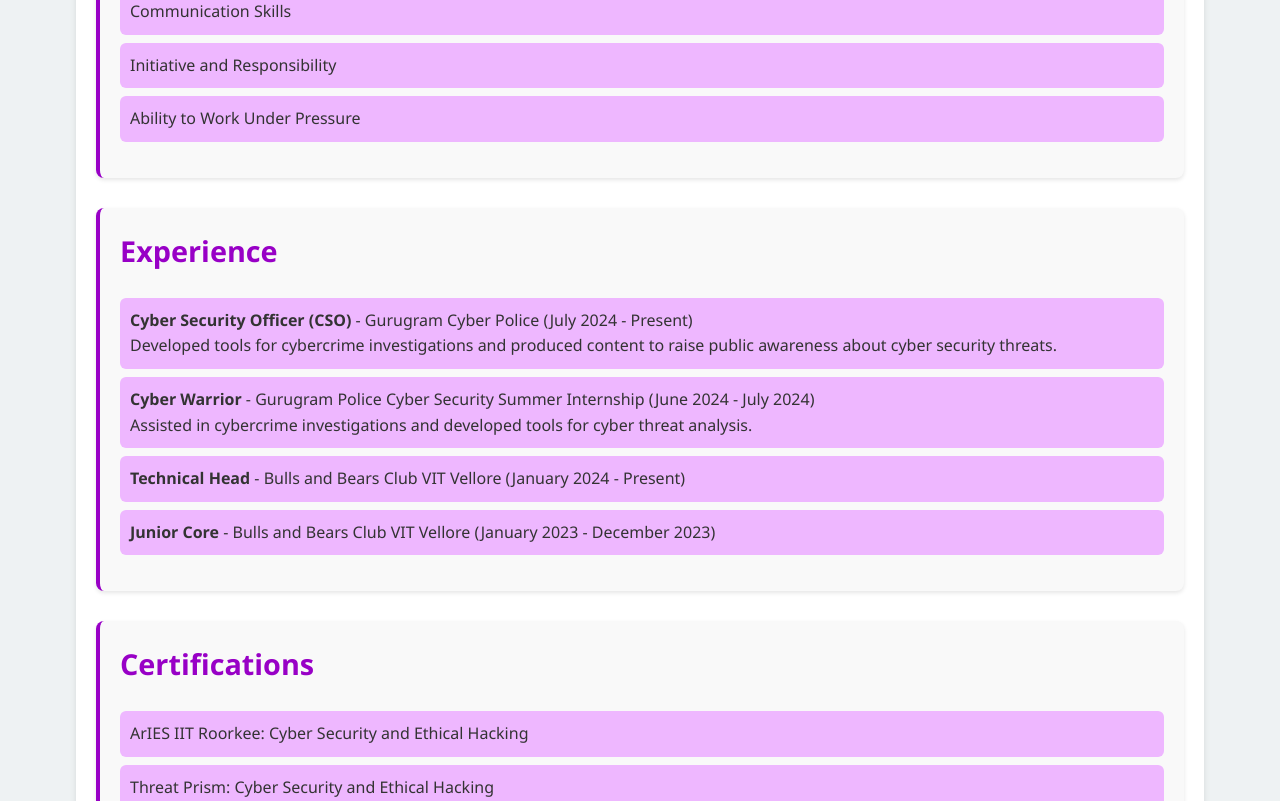
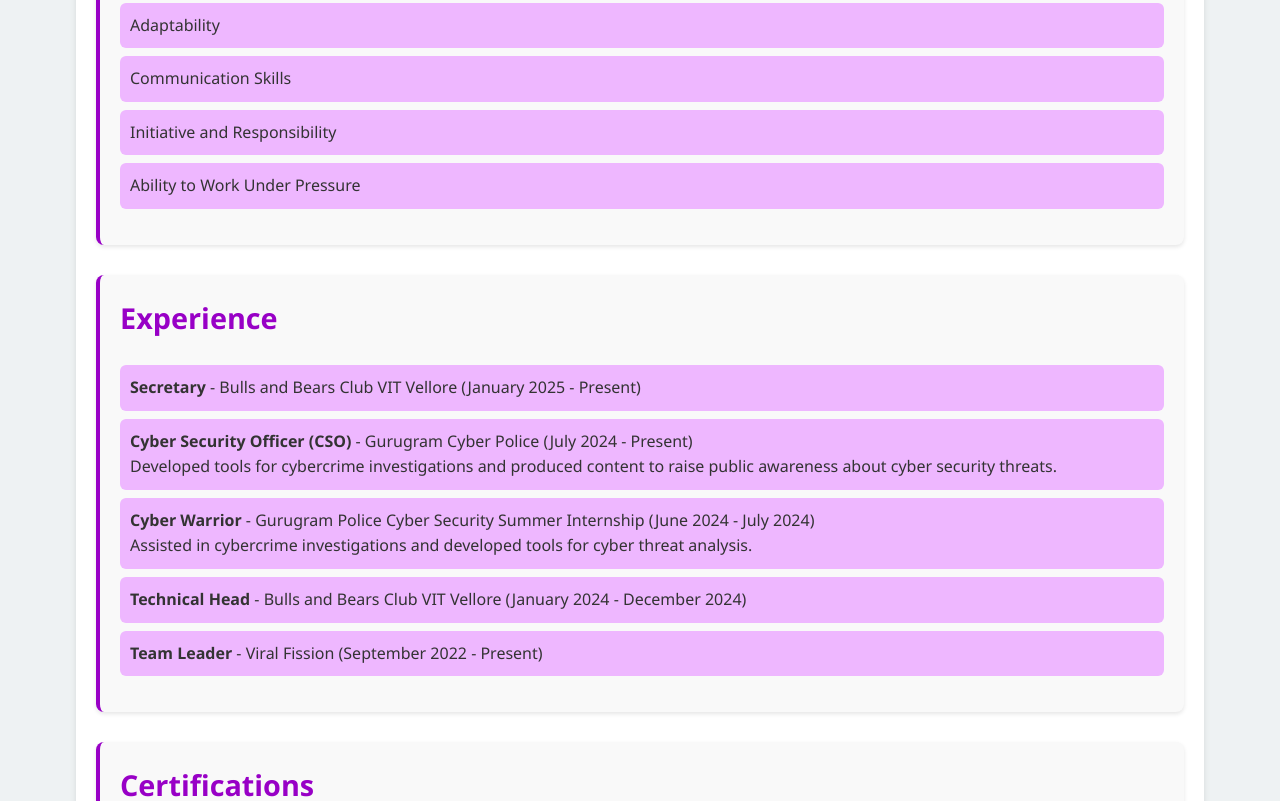
Before and after one commit to Kshitij-Satija/Modern-Web-Applications-Digital-Assignment-1-Personal-Website, a plain HTML site: page index.html in a window 1280 px wide. Shown: the part 1999-2800 px from the top of the page. Drawn offline with Linux system fonts and the light colour scheme.

Commit message:
initial2

```diff
--- a/22bbs0041 da1.html
+++ b/index.html
@@ -17,6 +17,8 @@
             <img src="kshitij.jpg" alt="My Photo">
             <div class="profile-info">
                 <h2>Kshitij Satija</h2>
+                <p><strong>Registration Number: </strong>22BBS0041</p>
+                <p><strong>DOB: </strong>18th October 2003</p>
                 <p><strong>Email:</strong> kshitijsatija003@gmail.com</p>
                 <p><strong>Phone:</strong> +91 89209 16016</p>
                 <p><strong>Location:</strong> Gurgaon, Haryana</p>
@@ -78,14 +80,17 @@
         <section class="experience">
             <h2>Experience</h2>
             <ul>
+                <li><strong>Secretary</strong> - Bulls and Bears Club VIT Vellore (January 2025 - Present)</li>
                 <li><strong>Cyber Security Officer (CSO)</strong> - Gurugram Cyber Police (July 2024 - Present) <br>
                     Developed tools for cybercrime investigations and produced content to raise public awareness about cyber security threats.
                 </li>
                 <li><strong>Cyber Warrior</strong> - Gurugram Police Cyber Security Summer Internship (June 2024 - July 2024) <br>
                     Assisted in cybercrime investigations and developed tools for cyber threat analysis.
                 </li>
-                <li><strong>Technical Head</strong> - Bulls and Bears Club VIT Vellore (January 2024 - Present)</li>
-                <li><strong>Junior Core</strong> - Bulls and Bears Club VIT Vellore (January 2023 - December 2023)</li>
+
+                <li><strong>Technical Head</strong> - Bulls and Bears Club VIT Vellore (January 2024 - December 2024)</li>
+                <li><strong>Team Leader</strong> - Viral Fission (September 2022 - Present)</li>
+
             </ul>
         </section>
 
```
